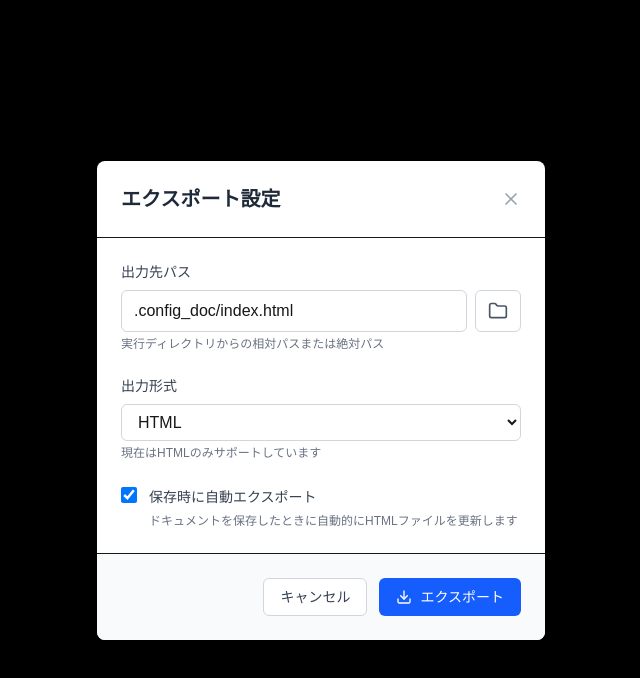
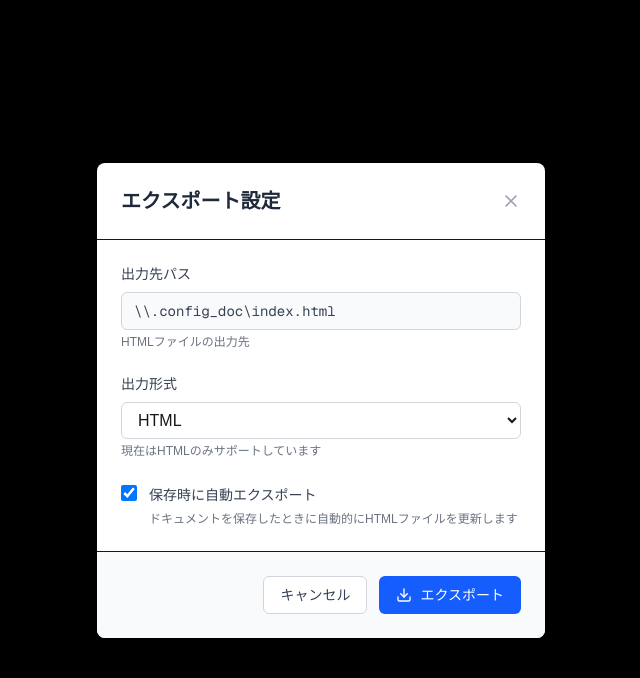
Before and after one commit to skspwork/ConfigDoc, a Next.js app in the folder packages/web/: page / in a window 1280 px wide. Both pictures are taken after a click on the button "エクスポート". Shown: the top 678 px of the page, without its empty margins (319-959 px from the left). Built offline with nearby package versions, Linux system fonts and the light colour scheme.

Commit message:
出力先を固定に変更

```diff
--- a/packages/web/components/ExportDialog.tsx
+++ b/packages/web/components/ExportDialog.tsx
@@ -1,7 +1,6 @@
-import { useState, useEffect } from 'react';
+import { useState, useEffect, useMemo } from 'react';
 import { ExportSettings, ExportFormat } from '@/types';
-import { XIcon, DownloadIcon, FolderIcon } from 'lucide-react';
-import { FileBrowser } from './FileBrowser';
+import { XIcon, DownloadIcon } from 'lucide-react';
 
 interface ExportDialogProps {
   isOpen: boolean;
@@ -20,13 +19,25 @@ const DEFAULT_SETTINGS: ExportSettings = {
 export function ExportDialog({ isOpen, onClose, onExport, currentSettings, rootPath = '.' }: ExportDialogProps) {
   const [settings, setSettings] = useState<ExportSettings>(currentSettings || DEFAULT_SETTINGS);
   const [isExporting, setIsExporting] = useState(false);
-  const [isFileBrowserOpen, setIsFileBrowserOpen] = useState(false);
 
   useEffect(() => {
     if (currentSettings) {
       setSettings(currentSettings);
     }
   }, [currentSettings]);
+
+  // 絶対パスを計算
+  const absoluteOutputPath = useMemo(() => {
+    if (!settings.outputPath) return '';
+    // 絶対パスの場合はそのまま、相対パスの場合はrootPathと結合
+    if (settings.outputPath.match(/^[a-zA-Z]:[/\\]/) || settings.outputPath.startsWith('/')) {
+      return settings.outputPath;
+    }
+    // Windowsのパス結合（簡易版）
+    const normalized = rootPath.replace(/\//g, '\\');
+    const outputNormalized = settings.outputPath.replace(/\//g, '\\');
+    return `${normalized}\\${outputNormalized}`;
+  }, [settings.outputPath, rootPath]);
 
   if (!isOpen) return null;
 
@@ -39,12 +50,6 @@ export function ExportDialog({ isOpen, onClose, onExport, currentSettings, rootP
       console.error('Export failed:', error);
     } finally {
       setIsExporting(false);
-    }
-  };
-
-  const handleFileSelect = (filePaths: string[]) => {
-    if (filePaths.length > 0) {
-      setSettings({ ...settings, outputPath: filePaths[0] });
     }
   };
 
@@ -69,27 +74,11 @@ export function ExportDialog({ isOpen, onClose, onExport, currentSettings, rootP
             <label className="block text-sm font-medium text-gray-700 mb-2">
               出力先パス
             </label>
-            <div className="flex gap-2">
-              <div className="relative flex-1">
-                <input
-                  type="text"
-                  value={settings.outputPath}
-                  onChange={(e) => setSettings({ ...settings, outputPath: e.target.value })}
-                  className="w-full px-3 py-2 border border-gray-300 rounded-md focus:outline-none focus:ring-2 focus:ring-blue-500"
-                  placeholder=".config_doc/index.html"
-                />
-              </div>
-              <button
-                type="button"
-                onClick={() => setIsFileBrowserOpen(true)}
-                className="px-3 py-2 border border-gray-300 rounded-md hover:bg-gray-50 focus:outline-none focus:ring-2 focus:ring-blue-500"
-                title="ファイルを選択"
-              >
-                <FolderIcon className="w-5 h-5 text-gray-600" />
-              </button>
+            <div className="px-3 py-2 bg-gray-50 border border-gray-300 rounded-md text-sm text-gray-700 font-mono break-all">
+              {absoluteOutputPath}
             </div>
             <p className="mt-1 text-xs text-gray-500">
-              実行ディレクトリからの相対パスまたは絶対パス
+              HTMLファイルの出力先
             </p>
           </div>
 
@@ -159,16 +148,6 @@ export function ExportDialog({ isOpen, onClose, onExport, currentSettings, rootP
           </button>
         </div>
       </div>
-
-      {/* ファイルブラウザ */}
-      <FileBrowser
-        isOpen={isFileBrowserOpen}
-        currentPath={rootPath}
-        onSelect={handleFileSelect}
-        onClose={() => setIsFileBrowserOpen(false)}
-        multiSelect={false}
-        filterJsonOnly={false}
-      />
     </div>
   );
 }
```
